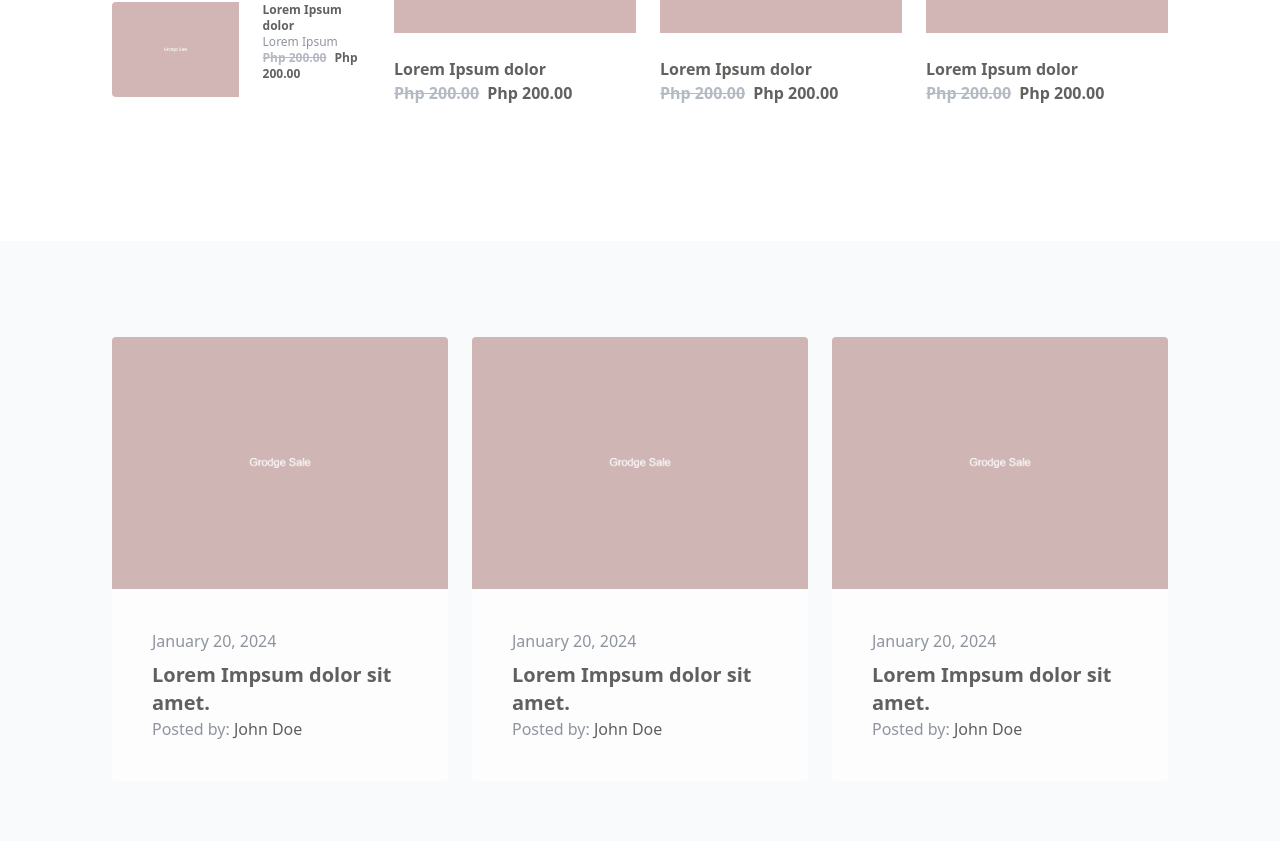
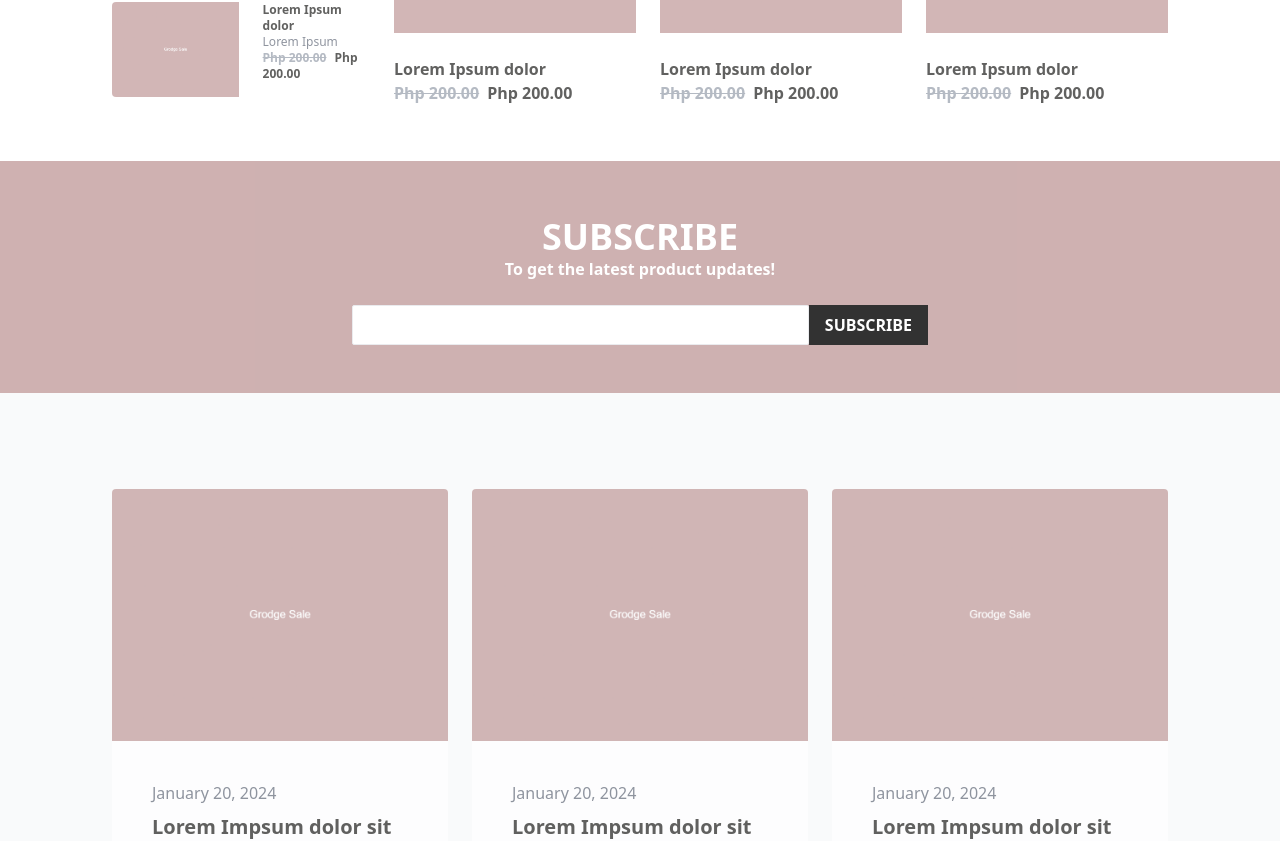
Before and after one commit to ralphscl/grodge-app, a React (Vite) app in the folder client/: page / in a window 1280 px wide. Shown: the part 2204-3045 px from the top of the page. Built offline with nearby package versions, Linux system fonts and the light colour scheme; no server answers.

Commit message:
Subscription Frontend Update

```diff
--- a/client/src/pages/homepage/HomePage.jsx
+++ b/client/src/pages/homepage/HomePage.jsx
@@ -5,6 +5,7 @@ import PolicyHighlights from "./components/PolicyHighlights";
 import CategoryShowcase from "./components/CategoryShowcase";
 import LatestPosts from "./components/LatestPosts";
 import LatestProducts from "./components/LatestProducts";
+import Subscription from "./components/Subscription";
 
 const HomePage = () => {
   // Common styling for the home page
@@ -27,8 +28,10 @@ const HomePage = () => {
         <LatestProducts />
       </div>
 
+      <Subscription />
+
       {/* Latest Posts Component */}
-      <div className={`bg-gray-50 mt-20 py-4 ${homePageStyles}`}>
+      <div className={`bg-gray-50 py-4 ${homePageStyles}`}>
         <LatestPosts dataObj={[0,1,2]} />
       </div>
     </>
--- /dev/null
+++ b/client/src/pages/homepage/components/Subscription.jsx
@@ -0,0 +1,19 @@
+const Subscription = () => {
+
+  return (
+    <section className='bg-accent-primary py-10 opacity-80 text-center flex flex-col items-center'>
+      <h1 className='text-white text-4xl font-bold pt-4'> SUBSCRIBE </h1>
+      <p className='text-white text-1xl font-bold pb-4'>To get the latest product updates!</p>
+      <form className='flex flex-row w-[36rem]'>
+        <input type='text' />
+        <input
+          type='submit'
+          value='SUBSCRIBE'
+          className='bg-black text-white font-bold h-10 my-2 px-4 cursor-pointer'
+        />
+      </form>
+    </section>
+  );
+};
+
+export default Subscription;
```
